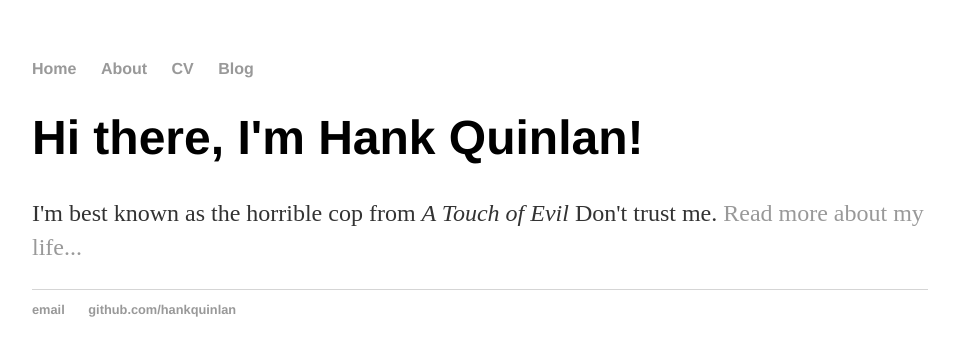
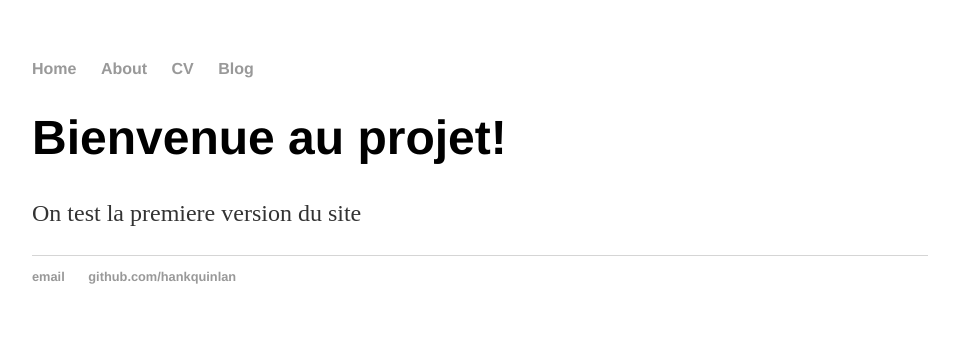
Before and after one commit to Pebeer/Pebeer.github.io, a Jekyll site: the page built from index.html, in a window 1280 px wide. Shown: the top 356 px of the page, without its empty margins (160-1119 px from the left). Built offline with Jekyll 4.4.1, drawn with Linux system fonts in a browser that asks for light colours.

Commit message:
Update index.html

```diff
--- a/index.html
+++ b/index.html
@@ -1,8 +1,8 @@
 ---
 layout: default
-title: Hank Quinlan, Horrible Cop
+title: Project Home
 ---
 <div class="blurb">
-	<h1>Hi there, I'm Hank Quinlan!</h1>
-	<p>I'm best known as the horrible cop from <em>A Touch of Evil</em> Don't trust me. <a href="/about">Read more about my life...</a></p>
+	<h1>Bienvenue au projet!</h1>
+	<p>On test la premiere version du site</p>
 </div><!-- /.blurb -->
```
